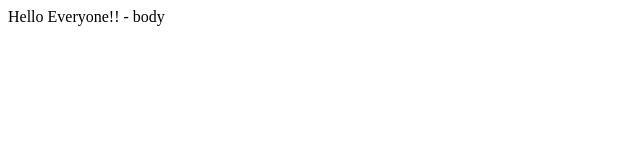
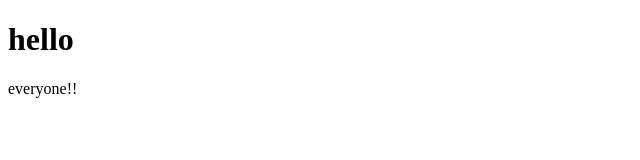
Before and after one commit to Limsiwoon/Hosting, a plain HTML site: page index.html in a window 1280 px wide. Shown: the whole page, without its empty margins (0-640 px from the left). Drawn offline with Linux system fonts and the light colour scheme.

Commit message:
h2 hello div everyone

```diff
--- a/index.html
+++ b/index.html
@@ -1,21 +1,14 @@
 <!DOCTYPE html>
 <html lang="en">
-
 <head>
     <meta charset="UTF-8">
     <meta name="viewport" content="width=device-width, initial-scale=1.0">
-    <title>HTML head 포함 외부 스크립트</title>
-
-    <script src="./javascript/index.js"></script> <!-- script태그의 src속성에 자바스크립트 파일(.js)의 경로와 이름 명시. -->
-
-    <!-- 이와 같이 헤더에서 js파일을 로딩하는 경우 js파일의 용량이 크다면 서버로부터 다운 받는 시간이 그만큼 많이
-     소요되어 body의 웹 페이지 로딩이 오래 걸릴 수 있는 단점.                                                  -->
-
+    <title>Document</title>
 </head>
-
 <body>
-    Hello Everyone!! - body
-    <!-- 두 번째 줄 출력. -->
+    <div>
+        <h1>hello</h1>
+        <div>everyone!!</div>
+    </div>
 </body>
-
 </html>
```
